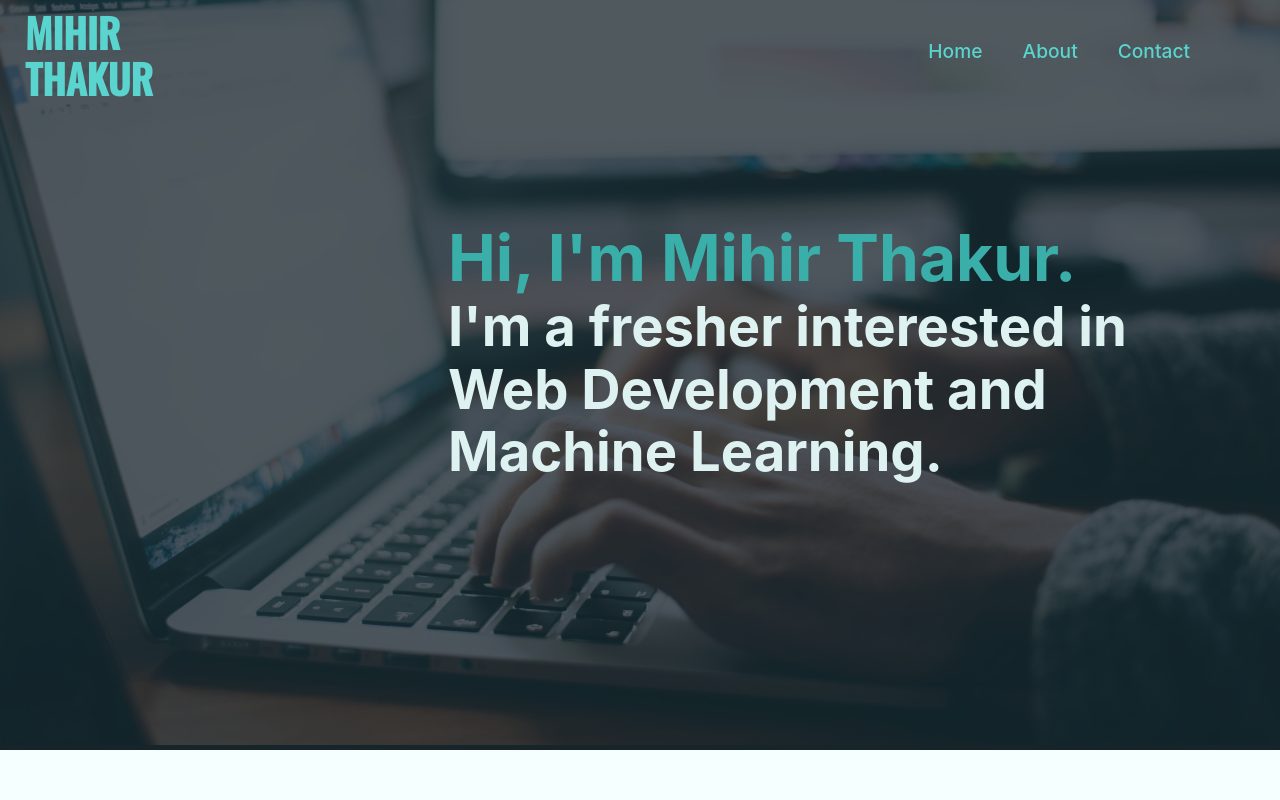
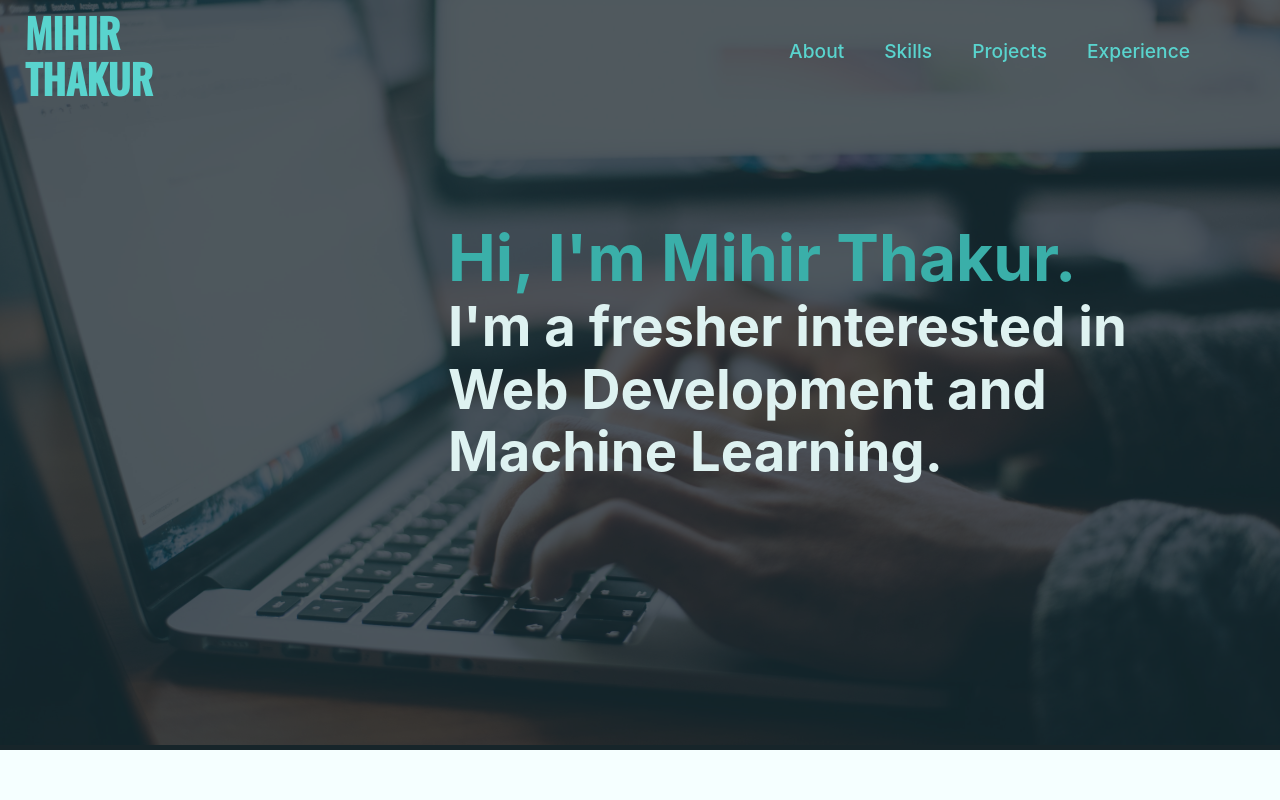
Before and after one commit to Mik-27/Portfolio_Website, a React (Create React App) app: page / in a window 1280 px wide. Shown: the top 800 px of the page. Built offline with nearby package versions, Linux system fonts and the light colour scheme; a web font is replaced by a local one.

Commit message:
Added react-scroll

```diff
--- a/package.json
+++ b/package.json
@@ -11,6 +11,7 @@
     "react-dom": "^17.0.2",
     "react-router-dom": "^5.2.0",
     "react-scripts": "^4.0.3",
+    "react-scroll": "^1.8.2",
     "web-vitals": "^1.1.1"
   },
   "scripts": {
--- a/src/components/navbar/navbar.css
+++ b/src/components/navbar/navbar.css
@@ -16,7 +16,7 @@
 }
 
 .scrolled {
-    background-color: #f1ffff;
+    background-color: #f9faff;
     color: #17252a;
     padding: 0;
     box-shadow: 0 1px 1px rgba(0,0,0,0.2);
@@ -64,11 +64,15 @@
     font-size: 1.2em;
     font-weight: 500;
     transition: 0.3s ease-in;
+    cursor: pointer;
+}
+
+.navbar-links a.active {
+    color: #3a8a86 !important;
 }
 
 .navbar-links a:hover {
     color: #3a8a86;
-    /* text-decoration: underline; */
 }
 
 .navbar-links a::after {
--- a/src/components/navbar/navbar.js
+++ b/src/components/navbar/navbar.js
@@ -1,5 +1,5 @@
 import { useEffect, useState } from "react";
-import { Link } from "react-router-dom";
+import { Link } from "react-scroll";
 import "./navbar.css";
 
 export default function Navbar() {
@@ -56,9 +56,18 @@ export default function Navbar() {
 					}
 				>
 					<ul>
-						<Link to="/">Home</Link>
-						<Link to="/about">About</Link>
-						<Link to="/contact">Contact</Link>
+						<Link to="about" spy={true} smooth={true} activeClass="active">
+							About
+						</Link>
+						<Link to="skills" spy={true} smooth={true} activeClass="active">
+							Skills
+						</Link>
+						<Link to="projects" spy={true} smooth={true} activeClass="active">
+							Projects
+						</Link>
+						<Link to="exp" spy={true} smooth={true} activeClass="active">
+							Experience
+						</Link>
 					</ul>
 					<a
 						href="/"
--- a/src/pages/home.css
+++ b/src/pages/home.css
@@ -115,7 +115,7 @@
     border-radius: 5px;
     /* border-radius: 50%; */
     box-shadow: 0 0 10px  rgba(0, 0, 0, 0.3);
-    background-image: url('../assets/surface.jpg');
+    background-image: url('../assets/selfpic.JPG');
     background-size: cover;
     background-repeat: no-repeat;
     transform: rotate(358deg);
--- a/src/pages/home.js
+++ b/src/pages/home.js
@@ -40,7 +40,7 @@ export default function Home() {
 					</div>
 				</div>
 			</div>
-			<section className="home-container">
+			<section id="about" className="home-container">
 				<div className="info">
 					<div
 						// className={
@@ -49,7 +49,7 @@ export default function Home() {
 						className="image-container"
 					>
 						<div className="image"></div>
-						<p className="photo-credits">
+						{/* <p className="photo-credits">
 							Photo by{" "}
 							<a href="https://unsplash.com/@surface?utm_source=unsplash&utm_medium=referral&utm_content=creditCopyText">
 								Surface
@@ -58,7 +58,7 @@ export default function Home() {
 							<a href="https://unsplash.com/s/photos/computer?utm_source=unsplash&utm_medium=referral&utm_content=creditCopyText">
 								Unsplash
 							</a>
-						</p>
+						</p> */}
 					</div>
 					<div
 						// className={slide ? "intro" : "slide-left intro"}
@@ -79,7 +79,7 @@ export default function Home() {
 					</div>
 				</div>
 			</section>
-			<section className="skill-container">
+			<section id="skills" className="skill-container">
 				<Skills />
 				<div className="skill-img-credits">
 					<p>
@@ -94,10 +94,10 @@ export default function Home() {
 					</p>
 				</div>
 			</section>
-			<section className="projects-container">
+			<section id="projects" className="projects-container">
 				<Projects />
 			</section>
-			<section className="experience-container">
+			<section id="exp" className="experience-container">
 				<Experience />
 			</section>
 		</div>
```
Also changed, not shown: 1 other file (tests, documents, lock files or other folders).
